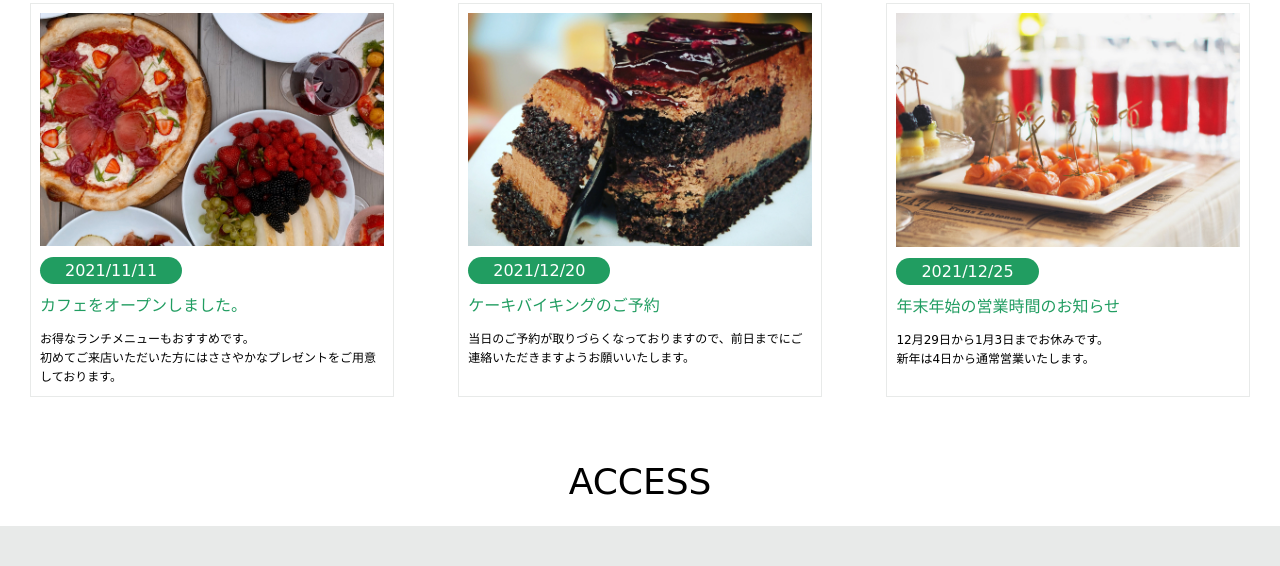
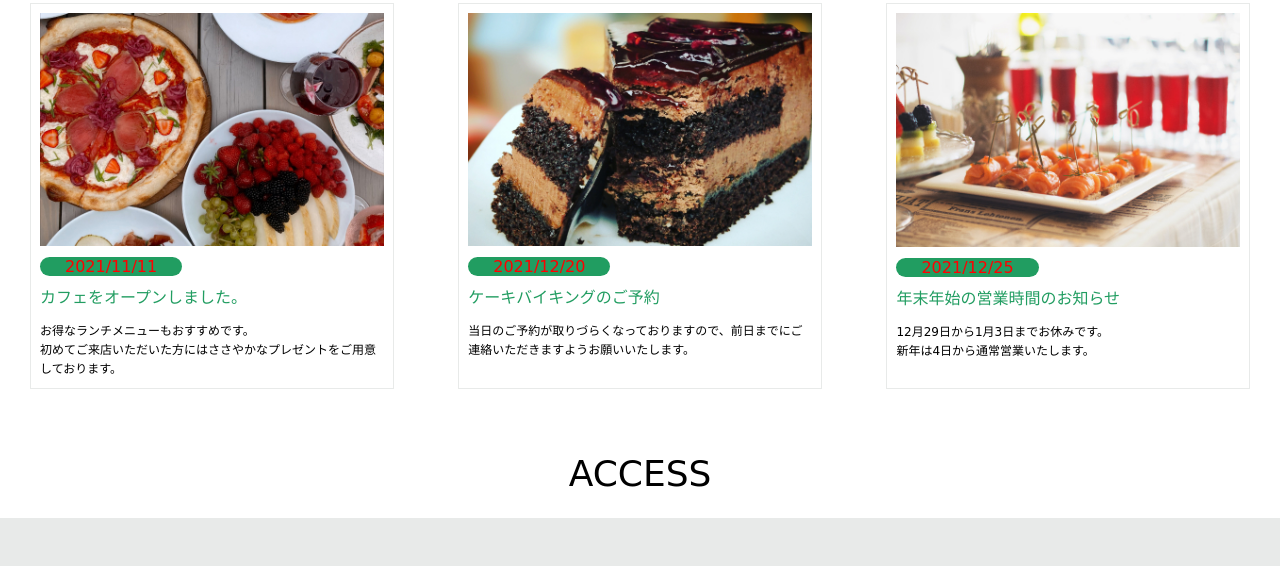
Before and after one commit to MKenta0717/cafemimi, a plain HTML site: page index.html in a window 1280 px wide. Shown: the part 652-1218 px from the top of the page. Drawn offline with Linux system fonts and the light colour scheme; a web font is replaced by a local one.

Commit message:
Update main.css

```diff
--- a/css/main.css
+++ b/css/main.css
@@ -148,10 +148,10 @@ header .menu span::after {
 
 #news .content .date {
   font-size: 16px;
-  padding: 4px 25px 4px;
+  padding: 0 25px ;
   background: #219d61;
   border-radius: 30px;
-  color: #ffffff;
+  color: red;
 }
 
 #news li h2 {
```
